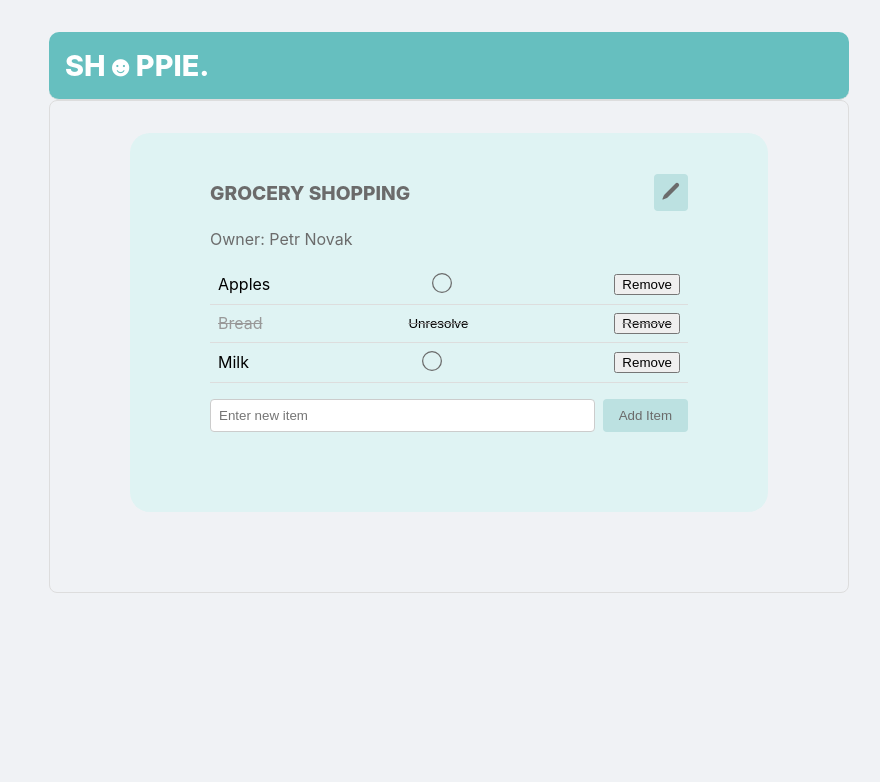
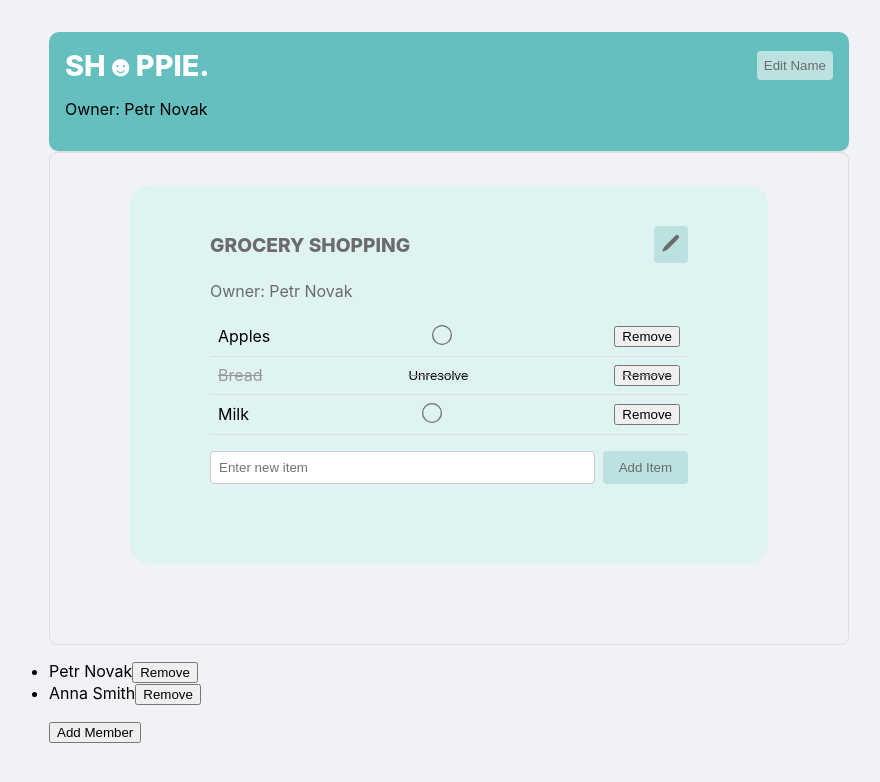
Before and after one commit to SilviaKocianova/SHOPPIE-frontend, a React (Create React App) app: page / in a window 1280 px wide. Shown: the top 782 px of the page, without its empty margins (191-1071 px from the left). Built offline with nearby package versions, Linux system fonts and the light colour scheme.

Commit message:
members - not in the detail

```diff
--- a/src/App.js
+++ b/src/App.js
@@ -2,6 +2,7 @@ import React, { useState } from 'react';
 import './App.css';
 import Header from './components/Header/Header.js';
 import ShoppingListDetail from './components/ShoppingListDetail/ShoppingListDetail.js';
+import ShoppingListMembers from './components/ShoppingListMembers/ShoppingListMembers.js';
 
 function App() {
   const initialList = {
@@ -14,9 +15,12 @@ function App() {
     ],
   };
 
-
   const [shoppingList, setShoppingList] = useState(initialList);
   const [user, setUser] = useState({ name: 'Petr Novak', isOwner: true });
+  const [members, setMembers] = useState([
+    { id: 'member1', name: 'Petr Novak' },
+    { id: 'member2', name: 'Anna Smith' },
+  ]);
 
   const handleEditName = (newName) => {
     setShoppingList({ ...shoppingList, name: newName });
@@ -45,18 +49,36 @@ function App() {
     });
   };
 
+  // Member management functions
+  const handleAddMember = (newMemberName) => {
+    const newMember = {
+      id: `member${Date.now()}`,
+      name: newMemberName,
+    };
+    setMembers([...members, newMember]);
+  };
+
+  const handleRemoveMember = (memberId) => {
+    setMembers(members.filter(member => member.id !== memberId));
+  };
+
   const appName = "SH☻PPIE.";
 
   return (
     <div className="App">
-      <Header appName={appName} onEditName={handleEditName} />
+      <Header appName={appName} user={user} onEditName={handleEditName} />
       <ShoppingListDetail
         list={shoppingList}
-        user={user} // Pass user to ShoppingListDetail
+        user={user}
         onAddItem={handleAddItem}
         onRemoveItem={handleRemoveItem}
         onMarkAsResolved={handleMarkAsResolved}
         onEditName={handleEditName}
+      />
+      <ShoppingListMembers
+        members={members}
+        onAddMember={handleAddMember}
+        onRemoveMember={handleRemoveMember}
       />
     </div>
   );
--- a/src/components/Header/Header.js
+++ b/src/components/Header/Header.js
@@ -7,13 +7,15 @@ const Header = ({ appName, user, onEditName }) => {
     const newName = prompt('Enter new name:');
     if (newName && newName.trim() !== '') {
       onEditName(newName);
+    } else {
+      alert('List name cannot be empty');
     }
   };
 
   return (
     <header className="header">
       <div className="header-title-section">
-        <h1 className="header-title">{appName}</h1>  {/* Display app name here */}
+        <h1 className="header-title">{appName}</h1>
         {user && user.isOwner && (
           <button className="edit-button" onClick={handleEdit}>
             Edit Name
@@ -26,10 +28,10 @@ const Header = ({ appName, user, onEditName }) => {
 };
 
 Header.propTypes = {
-  appName: PropTypes.string.isRequired,  // Prop for app name
+  appName: PropTypes.string.isRequired,
   user: PropTypes.shape({
     name: PropTypes.string.isRequired,
-    isOwner: PropTypes.bool.isRequired, // Indicate if the user is the owner
+    isOwner: PropTypes.bool.isRequired,
   }).isRequired,
   onEditName: PropTypes.func.isRequired,
 };
--- a/src/components/ShoppingListDetail/ShoppingListDetail.js
+++ b/src/components/ShoppingListDetail/ShoppingListDetail.js
@@ -2,6 +2,8 @@ import React, { useState } from 'react';
 import PropTypes from 'prop-types';
 import './ShoppingListDetail.css';
 import unresolvedSvg from '../img/unresolved.svg';
+import ShoppingListMembers from '../ShoppingListMembers/ShoppingListMembers';
+
 
 
 const ShoppingListDetail = ({ list, user, onAddItem, onRemoveItem, onMarkAsResolved, onEditName }) => {
```
